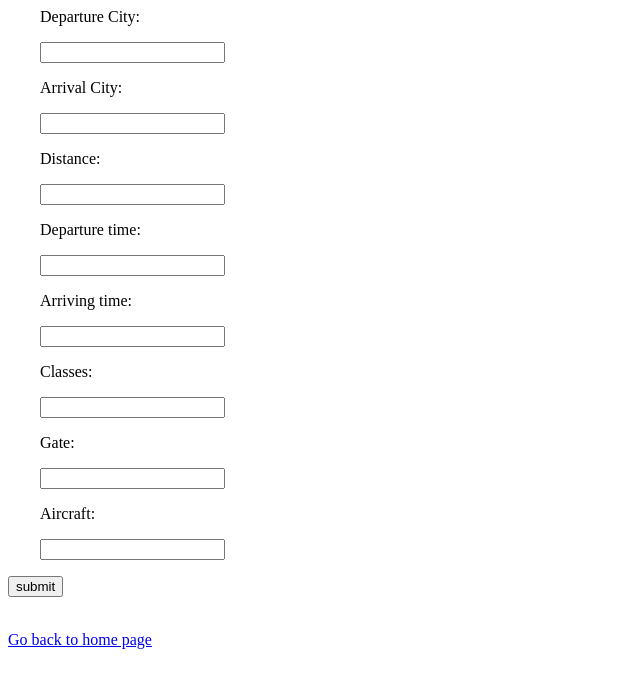
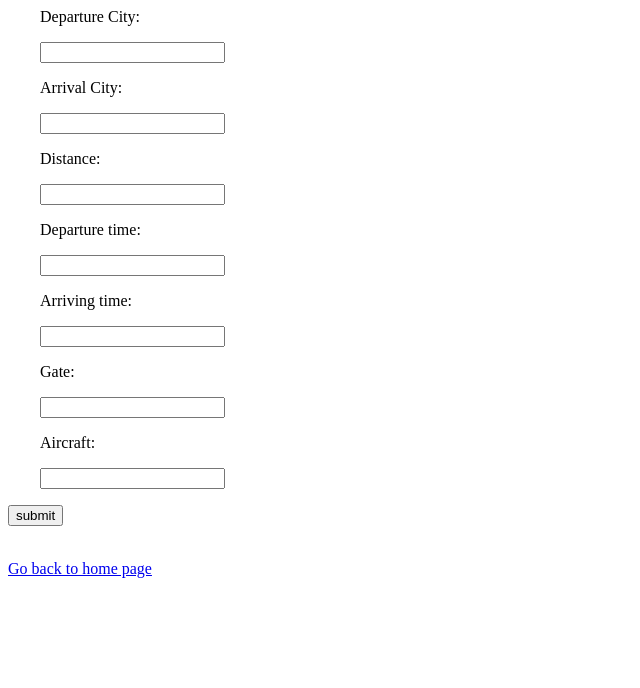
Before and after one commit to chasejohnson3/IowaAirFlask, a Flask app: page /addflight in a window 1280 px wide. Shown: the top 688 px of the page, without its empty margins (0-640 px from the left). Run offline with Flask 2, Linux system fonts and the light colour scheme.

Commit message:
add user&flight

```diff
--- a/main.py
+++ b/main.py
@@ -138,7 +138,7 @@ def add_user(email, first_name=None, last_name=None, middle_name=None, suffix=No
 
 
 
-def add_flight(Departing_City=None, Arriving_City=None, Distance=0, Departure_Datetime=None, Arrival_Datetime=None, Classes=None,Gate=None,  Aircraft=None):
+def add_flight(Departing_City=None, Arriving_City=None, Distance=0, Departure_Datetime=None, Arrival_Datetime=None, Gate=None,  Aircraft=None):
 
     # If a user with the given email already exists, do not allow a new email with this email to be created
     id = get_uuid()
@@ -146,12 +146,12 @@ def add_flight(Departing_City=None, Arriving_City=None, Distance=0, Departure_Da
         return None
     else:
         conn = dbconn()
-        sql = "INSERT INTO flights(idflights, Departing_City, Arriving_City, Distance, Departure_Datetime, Arrival_Datetime, Classes, " \
+        sql = "INSERT INTO flights(idflights, Departing_City, Arriving_City, Distance, Departure_Datetime, Arrival_Datetime," \
               "Gate,  Aircraft) " \
-              "VALUES(%s, %s, %s, %s, %s, %s, %s, %s, %s)"
+              "VALUES(%s, %s, %s, %s, %s, %s, %s, %s)"
         cursor = conn.cursor()
         cursor.execute(sql, (
-            id, Departing_City, Arriving_City, Distance, Departure_Datetime, Arrival_Datetime, Classes,Gate, Aircraft))
+            id, Departing_City, Arriving_City, Distance, Departure_Datetime, Arrival_Datetime, Gate, Aircraft))
         # session['username'] = str(id)
         conn.commit()
         conn.close()
@@ -400,11 +400,10 @@ def Flights():
         distance = request.form['distance']
         de_date = request.form['de_date']
         ar_date = request.form['ar_date']
-        classes = request.form['classes']
         gate = request.form['gate']
         aircraft = request.form['aircraft']
 
-        flightid = add_flight(de_city, ar_city, distance, de_date, ar_date, classes, gate, aircraft)
+        flightid = add_flight(de_city, ar_city, distance, de_date, ar_date,  gate, aircraft)
         if flightid is not None:
             msg = "Record successfully added"
             return render_template("flights.html", result=request.form, msg=msg)
--- a/templates/AddFlight.html
+++ b/templates/AddFlight.html
@@ -31,10 +31,6 @@
             <input class="datetime" name="ar_date"/>
             </div>
 
-            <div>
-            <p class="data">Classes:</p>
-            <input class="data" name="classes"/>
-            </div>
 
             <div>
             <p class="data">Gate:</p>
```
